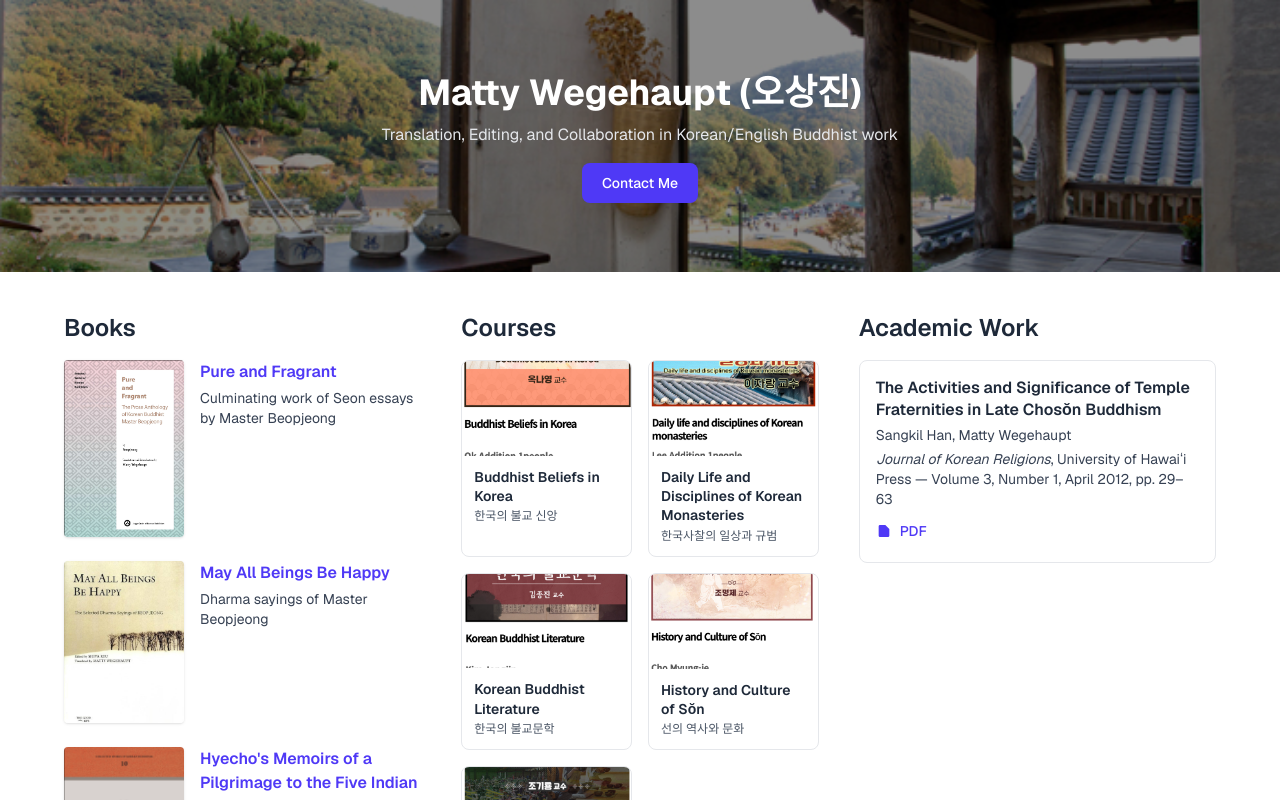
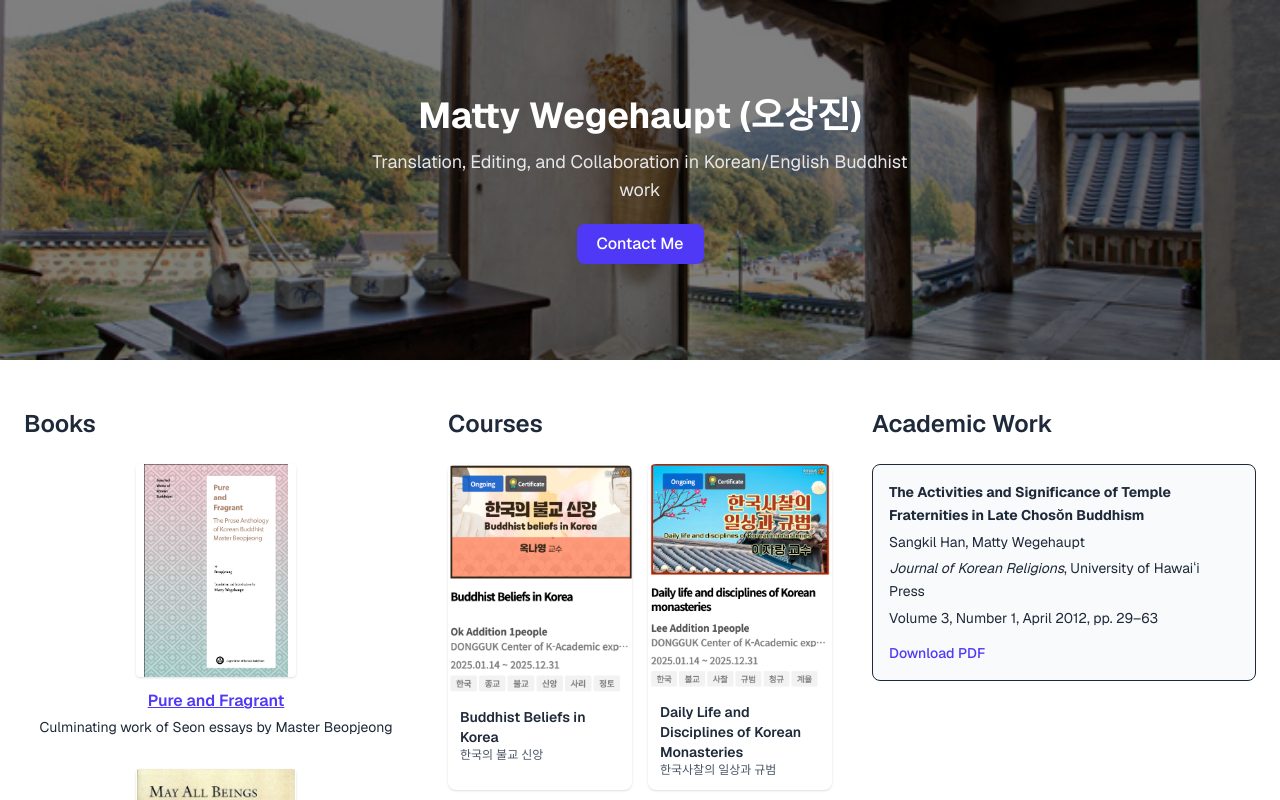
Before and after one commit to omatty123/translation_website, a Next.js app: page / in a window 1280 px wide. Shown: the top 800 px of the page. Built offline with nearby package versions, Linux system fonts and the light colour scheme.

Commit message:
Update page.tsx

```diff
--- a/app/page.tsx
+++ b/app/page.tsx
@@ -1,79 +1,16 @@
-// app/page.tsx
-import Head from 'next/head'
-import Image from 'next/image'
-
-// Hero background
-import hanokBg from '/public/Hanok-Ondol-room-maru-floor.jpg'
-
-// Books
-import pureImg from '/public/malgohyangi.png'
-import happyImg from '/public/mabbh.jpg'
-import hyechoImg from '/public/hyecho.png'
-
-// Courses
-import beliefsImg from '/public/beliefs.png'
-import monasteriesImg from '/public/monasteries.png'
-import literatureImg from '/public/literature.png'
-import songImg from '/public/song.png'
-import businessImg from '/public/business.png'
+import Head from "next/head";
+import Image from "next/image";
+import hanokBg from "/public/Hanok-Ondol-room-maru-floor.jpg";
+import beliefsImg from "/public/beliefs.png";
+import monasteriesImg from "/public/monasteries.png";
+import literatureImg from "/public/literature.png";
+import songImg from "/public/song.png";
+import businessImg from "/public/business.png";
+import pureImg from "/public/malgohyangi.png";
+import happyImg from "/public/mabbh.jpg";
+import hyechoImg from "/public/hyecho.png";
 
 export default function Home() {
-  const books = [
-    {
-      title: 'Pure and Fragrant',
-      img: pureImg,
-      url: 'https://books.google.com/books/about/Pure_and_Fragrant.html?id=qQ_qEAAAQBAJ',
-      desc: 'Culminating work of Seon essays by Master Beopjeong',
-    },
-    {
-      title: 'May All Beings Be Happy',
-      img: happyImg,
-      url: 'https://www.amazon.com/May-All-Beings-Happy-English/dp/8995757736',
-      desc: 'Dharma sayings of Master Beopjeong',
-    },
-    {
-      title:
-        "Hyecho's Memoirs of a Pilgrimage to the Five Indian Kingdoms",
-      img: hyechoImg,
-      url: 'https://www.buddhistelibrary.org/en/albums/central/Dhamma_books/10_Culture_web.pdf#page=35',
-      desc:
-        'in <em>Accounts of a Pilgrimage, Monuments, and Eminent Monks</em>',
-    },
-  ]
-
-  const courses = [
-    {
-      title: 'Buddhist Beliefs in Korea',
-      ko: '한국의 불교 신앙',
-      img: beliefsImg,
-      url: 'https://www.kmooc.kr/view/course/detail/15060?tm=20250413071136',
-    },
-    {
-      title: 'Daily Life and Disciplines of Korean Monasteries',
-      ko: '한국사찰의 일상과 규범',
-      img: monasteriesImg,
-      url: 'https://www.kmooc.kr/view/course/detail/15064?tm=20250413074914',
-    },
-    {
-      title: 'Korean Buddhist Literature',
-      ko: '한국의 불교문학',
-      img: literatureImg,
-      url: 'https://www.kmooc.kr/view/course/detail/13246?tm=20250413071115',
-    },
-    {
-      title: 'History and Culture of Sŏn',
-      ko: '선의 역사와 문화',
-      img: songImg,
-      url: 'https://www.kmooc.kr/view/course/detail/13251?tm=20250413074824',
-    },
-    {
-      title: 'Korean Buddhism and Business',
-      ko: '한국불교와 비즈니스',
-      img: businessImg,
-      url: 'https://www.kmooc.kr/view/course/detail/13254?tm=20250413071035',
-    },
-  ]
-
   return (
     <>
       <Head>
@@ -85,150 +22,172 @@ export default function Home() {
       </Head>
 
       <main className="min-h-screen bg-white text-gray-800 font-sans">
-        {/* HERO — shorter */}
-        <section className="relative h-[34vh] min-h-[220px] max-h-[360px] flex items-center justify-center overflow-hidden">
+        {/* Hero */}
+        <section className="relative h-[45vh] flex items-center justify-center overflow-hidden">
           <Image
             src={hanokBg}
             alt="Traditional Hanok ondol floor"
             fill
+            className="object-cover"
             priority
-            className="object-cover"
           />
-          <div className="absolute inset-0 bg-black/45" />
-          <div className="relative z-10 text-center px-4">
-            <h1 className="text-[clamp(22px,3.5vw,36px)] font-bold text-white leading-tight">
+          <div className="absolute inset-0 bg-black/50" />
+          <div className="relative z-10 text-center px-4 max-w-xl">
+            <h1 className="text-3xl md:text-4xl font-bold text-white mb-3">
               Matty Wegehaupt (오상진)
             </h1>
-            <p className="text-[clamp(12px,2vw,16px)] text-gray-200 mt-2">
+            <p className="text-base md:text-lg text-gray-200 mb-5">
               Translation, Editing, and Collaboration in Korean/English Buddhist work
             </p>
             <a
               href="mailto:omatty@gmail.com"
-              className="inline-block bg-indigo-600 hover:bg-indigo-500 text-white text-sm font-medium py-2.5 px-5 rounded-lg mt-4 transition"
+              className="inline-block bg-indigo-600 hover:bg-indigo-500 text-white font-medium py-2 px-5 rounded-lg transition"
             >
               Contact Me
             </a>
           </div>
         </section>
 
-        {/* CONTENT: three columns, each flows downward */}
-        <section className="px-6 py-10">
-          <div className="max-w-6xl mx-auto grid grid-cols-1 md:grid-cols-3 gap-10">
-            {/* BOOKS */}
+        {/* 3-column layout */}
+        <section className="py-12 px-6 bg-white">
+          <div className="max-w-7xl mx-auto grid grid-cols-1 md:grid-cols-3 gap-10">
+
+            {/* Books */}
             <div>
-              <h2 className="text-2xl font-semibold mb-4">Books</h2>
-              <ul className="space-y-6">
-                {books.map((b, i) => (
-                  <li key={i} className="flex items-start gap-4">
+              <h2 className="text-2xl font-semibold mb-6">Books</h2>
+              {[
+                {
+                  title: "Pure and Fragrant",
+                  img: pureImg,
+                  url: "https://books.google.com/books/about/Pure_and_Fragrant.html?id=qQ_qEAAAQBAJ",
+                  desc: "Culminating work of Seon essays by Master Beopjeong",
+                },
+                {
+                  title: "May All Beings Be Happy",
+                  img: happyImg,
+                  url: "https://www.amazon.com/May-All-Beings-Happy-English/dp/8995757736",
+                  desc: "Dharma sayings of Master Beopjeong",
+                },
+                {
+                  title: "Hyecho's Memoirs of a Pilgrimage to the Five Indian Kingdoms",
+                  img: hyechoImg,
+                  url: "https://www.buddhistelibrary.org/en/albums/central/Dhamma_books/10_Culture_web.pdf#page=35",
+                  desc: "in *Accounts of a Pilgrimage, Monuments, and Eminent Monks*",
+                },
+              ].map(({ title, img, url, desc }, idx) => (
+                <div key={idx} className="mb-8">
+                  <div className="w-[160px] aspect-[3/4] relative mx-auto">
+                    <Image
+                      src={img}
+                      alt={title}
+                      fill
+                      className="object-contain rounded shadow"
+                    />
+                  </div>
+                  <div className="text-center mt-3">
                     <a
-                      href={b.url}
+                      href={url}
+                      className="text-indigo-600 font-semibold underline hover:text-indigo-800"
                       target="_blank"
-                      rel="noopener noreferrer"
-                      className="shrink-0 block"
-                      aria-label={b.title}
                     >
-                      {/* compact thumbnail */}
-                      <Image
-                        src={b.img}
-                        alt={b.title}
-                        width={120}
-                        height={160}
-                        className="rounded shadow object-contain bg-white"
-                      />
+                      {title}
                     </a>
-                    <div className="min-w-0">
-                      <a
-                        href={b.url}
-                        target="_blank"
-                        rel="noopener noreferrer"
-                        className="text-indigo-600 font-semibold hover:underline"
-                      >
-                        {b.title}
-                      </a>
-                      <p
-                        className="text-sm mt-1 text-gray-700"
-                        // keep the <em> in Hyecho description
-                        dangerouslySetInnerHTML={{ __html: b.desc }}
-                      />
-                    </div>
-                  </li>
-                ))}
-              </ul>
+                    <p
+                      className="text-sm mt-1"
+                      dangerouslySetInnerHTML={{
+                        __html: desc.replace(/\*(.*?)\*/g, "<em>$1</em>"),
+                      }}
+                    />
+                  </div>
+                </div>
+              ))}
             </div>
 
-            {/* COURSES — two across, flows down */}
+            {/* Courses */}
             <div>
-              <h2 className="text-2xl font-semibold mb-4">Courses</h2>
-              <div className="grid grid-cols-2 gap-4">
-                {courses.map((c, i) => (
+              <h2 className="text-2xl font-semibold mb-6">Courses</h2>
+              <div className="grid grid-cols-1 sm:grid-cols-2 gap-4">
+                {[
+                  {
+                    title: "Buddhist Beliefs in Korea",
+                    korean: "한국의 불교 신앙",
+                    img: beliefsImg,
+                    url: "https://www.kmooc.kr/view/course/detail/15060",
+                  },
+                  {
+                    title: "Daily Life and Disciplines of Korean Monasteries",
+                    korean: "한국사찰의 일상과 규범",
+                    img: monasteriesImg,
+                    url: "https://www.kmooc.kr/view/course/detail/15064",
+                  },
+                  {
+                    title: "Korean Buddhist Literature",
+                    korean: "한국의 불교문학",
+                    img: literatureImg,
+                    url: "https://www.kmooc.kr/view/course/detail/13246",
+                  },
+                  {
+                    title: "History and Culture of Sŏn",
+                    korean: "선의 역사와 문화",
+                    img: songImg,
+                    url: "https://www.kmooc.kr/view/course/detail/13251",
+                  },
+                  {
+                    title: "Korean Buddhism and Business",
+                    korean: "한국불교와 비즈니스",
+                    img: businessImg,
+                    url: "https://www.kmooc.kr/view/course/detail/13254",
+                  },
+                ].map(({ title, korean, img, url }, idx) => (
                   <a
-                    key={i}
-                    href={c.url}
+                    key={idx}
+                    href={url}
                     target="_blank"
                     rel="noopener noreferrer"
-                    className="bg-white rounded-lg overflow-hidden border border-gray-200 hover:shadow transition"
+                    className="bg-white rounded-lg overflow-hidden shadow hover:shadow-md transition block"
                   >
-                    <div className="relative w-full aspect-[16/9]">
-                      <Image
-                        src={c.img}
-                        alt={c.title}
-                        fill
-                        className="object-cover"
-                      />
-                    </div>
+                    <Image src={img} alt={title} className="w-full object-cover" />
                     <div className="p-3">
-                      <h3 className="text-sm font-semibold leading-snug">
-                        {c.title}
-                      </h3>
-                      <p className="text-xs text-gray-600 mt-0.5">{c.ko}</p>
+                      <h3 className="font-semibold text-sm">{title}</h3>
+                      <p className="text-xs text-gray-600">{korean}</p>
                     </div>
                   </a>
                 ))}
               </div>
             </div>
 
-            {/* ACADEMIC WORK — with PDF link */}
+            {/* Academic Work */}
             <div>
-              <h2 className="text-2xl font-semibold mb-4">Academic Work</h2>
-              <article className="rounded-lg border border-gray-200 bg-white p-4">
-                <h3 className="font-semibold leading-snug">
-                  The Activities and Significance of Temple Fraternities in Late
-                  Chosŏn Buddhism
-                </h3>
-                <p className="text-sm text-gray-700 mt-1">
-                  Sangkil Han, Matty Wegehaupt
+              <h2 className="text-2xl font-semibold mb-6">Academic Work</h2>
+              <div className="p-4 border rounded-lg bg-gray-50 text-sm leading-relaxed space-y-1">
+                <p>
+                  <strong>
+                    The Activities and Significance of Temple Fraternities in Late
+                    Chosŏn Buddhism
+                  </strong>
                 </p>
-                <p className="text-sm text-gray-700 mt-1">
-                  <em>Journal of Korean Religions</em>, University of Hawaiʻi
-                  Press — Volume 3, Number 1, April 2012, pp. 29–63
+                <p>Sangkil Han, Matty Wegehaupt</p>
+                <p>
+                  <em>Journal of Korean Religions</em>, University of Hawaiʻi Press
                 </p>
-                <div className="mt-3">
-                  <a
-                    href="https://github.com/omatty123/translation_website/blob/main/public/temple-fraternities.pdf" // PDF link
-                    target="_blank"
-                    rel="noopener noreferrer"
-                    className="inline-flex items-center gap-2 text-indigo-600 hover:underline text-sm font-medium"
-                  >
-                    <svg
-                      xmlns="http://www.w3.org/2000/svg"
-                      viewBox="0 0 24 24"
-                      fill="currentColor"
-                      className="w-4 h-4"
-                    >
-                      <path d="M14 3H6a2 2 0 0 0-2 2v14a2 2 0 0 0 2 2h12a2 2 0 0 0 2-2V9m-6-6 6 6m-6-6v6h6" />
-                    </svg>
-                    PDF
-                  </a>
-                </div>
-              </article>
+                <p>Volume 3, Number 1, April 2012, pp. 29–63</p>
+                <a
+                  href="/temple-fraternities.pdf"
+                  download
+                  className="inline-block mt-2 text-indigo-600 hover:underline font-medium"
+                >
+                  Download PDF
+                </a>
+              </div>
             </div>
           </div>
         </section>
 
-        <footer className="py-8 text-center text-sm text-gray-500">
+        {/* Footer */}
+        <footer className="py-6 text-center text-sm text-gray-500 border-t">
           © {new Date().getFullYear()} Matty Wegehaupt
         </footer>
       </main>
     </>
-  )
+  );
 }
```
